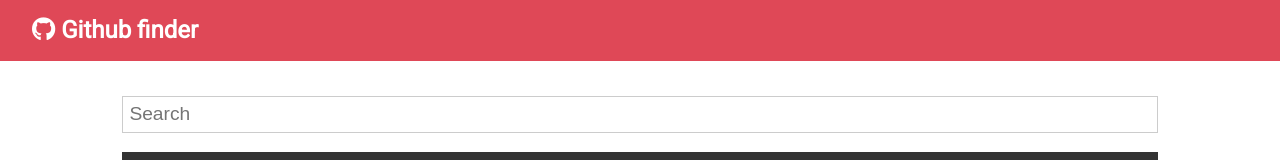
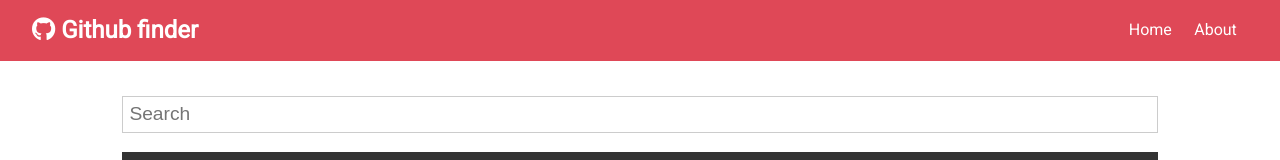
Before and after one commit to pountzas/React-testing-Github-finder, a React (Create React App) app: page / in a window 1280 px wide. Shown: the top 160 px of the page. Built offline with nearby package versions, Linux system fonts and the light colour scheme; no server answers.

Commit message:
add links on nav for about and home

```diff
--- a/src/components/layout/Navbar.js
+++ b/src/components/layout/Navbar.js
@@ -1,5 +1,6 @@
 import React from 'react'
 import PropTypes from 'prop-types'
+import { Link } from 'react-router-dom'
 
 const Navbar = ({ icon, title}) => {
   return (
@@ -7,6 +8,14 @@
       <h1>
         <i className={icon} /> {title}
       </h1>
+      <ul>
+        <li>
+          <Link to="/">Home</Link>
+        </li>
+        <li>
+          <Link to="/about">About</Link>
+        </li>
+      </ul>
     </nav>
   )
 }
```
